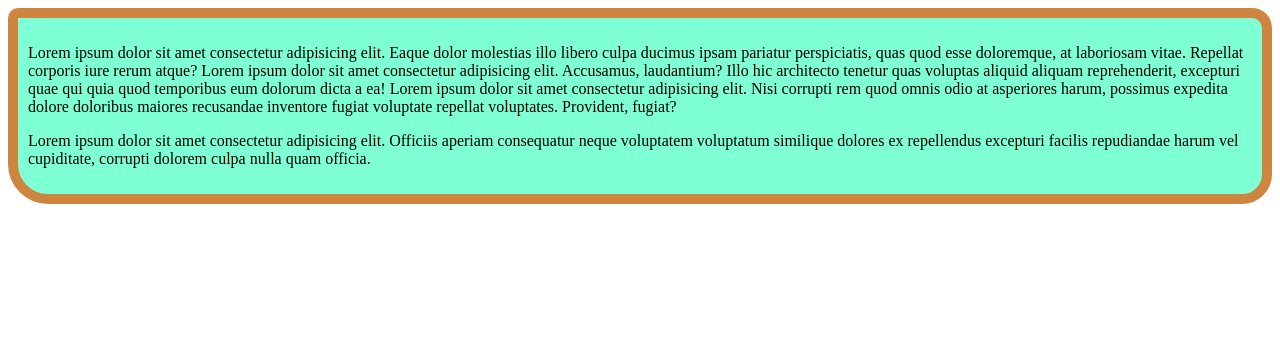
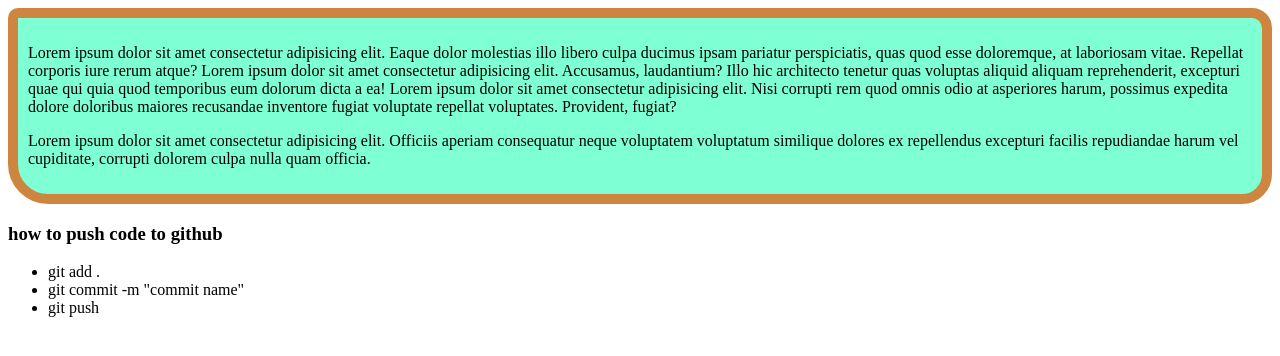
Before and after one commit to MURAD1344/my-simple-website, a plain HTML site: page index.html in a window 1280 px wide. Drawn offline with Linux system fonts and the light colour scheme.

Commit message:
5th commit

```diff
--- a/index.html
+++ b/index.html
@@ -17,5 +17,11 @@
     </p>
     </p>
     </div>
+    <h3>how to push code to github</h3>
+    <ul>
+        <li>git add .</li>
+        <li>git commit -m "commit name"</li>
+        <li>git push</li>
+    </ul>
 </body>
 </html>
```
